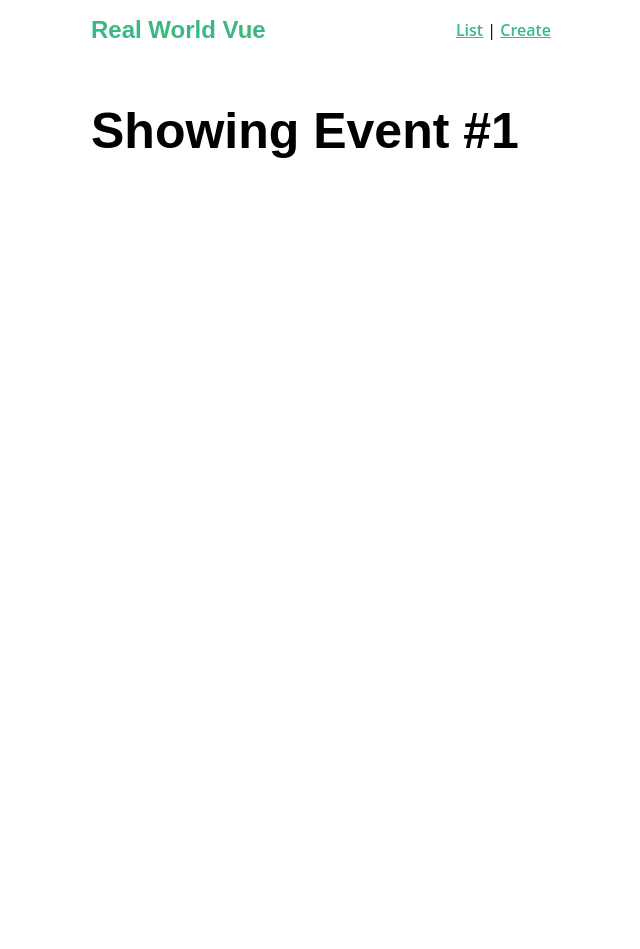
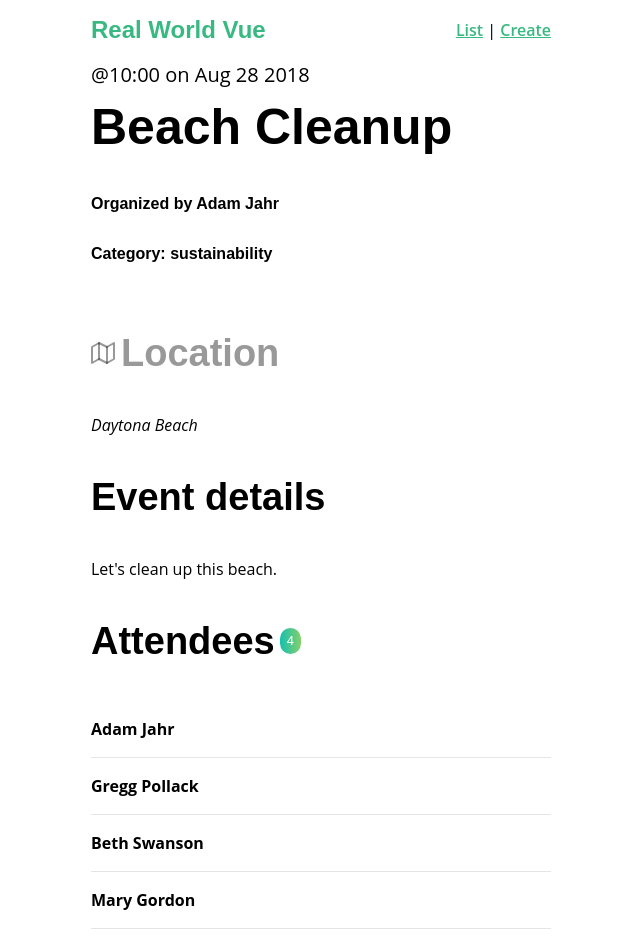
Before and after one commit to eshux/New-Vue, a Vue app: page /event/1 in a window 1280 px wide. Shown: the whole page, without its empty margins (319-959 px from the left). Before the commit the page ends 800 px from the top, so only its background shows below. Built offline with nearby package versions, Linux system fonts and the light colour scheme; data requests are answered from the project's data file.

Commit message:
Add API Event service

```diff
--- /dev/null
+++ b/db.json
@@ -0,0 +1,76 @@
+{
+  "events": [
+    {
+      "id": 1,
+      "title": "Beach Cleanup",
+      "date": "Aug 28 2018",
+      "time": "10:00",
+      "location": "Daytona Beach",
+      "description": "Let's clean up this beach.",
+      "organizer": "Adam Jahr",
+      "category": "sustainability",
+      "attendees": [
+        {
+          "id": "abc123",
+          "name": "Adam Jahr"
+        },
+        {
+          "id": "def456",
+          "name": "Gregg Pollack"
+        },
+        {
+          "id": "ghi789",
+          "name": "Beth Swanson"
+        },
+        {
+          "id": "jkl101",
+          "name": "Mary Gordon"
+        }
+      ]
+    },
+    {
+      "id": 2,
+      "title": "Park Cleanup",
+      "date": "Nov 12 2018",
+      "time": "12:00",
+      "location": "132 N Magnolia Street, Orlando, Florida",
+      "description": "We're going to clean up this park.",
+      "organizer": "Adam Jahr",
+      "category": "nature",
+      "attendees": [
+        {
+          "id": "ghi789",
+          "name": "Beth Swanson"
+        },
+        {
+          "id": "jkl101",
+          "name": "Mary Gordon"
+        }
+      ]
+    },
+    {
+      "id": 3,
+      "title": "Pet Adoption Day",
+      "date": "Dec 2 2018",
+      "time": "12:00",
+      "location": "132 N Magnolia Street, Orlando, Florida",
+      "description": "Help animals find new homes.",
+      "organizer": "Gregg Pollack",
+      "category": "animal welfare",
+      "attendees": [
+        {
+          "id": "abc123",
+          "name": "Adam Jahr"
+        },
+        {
+          "id": "ghi789",
+          "name": "Beth Swanson"
+        },
+        {
+          "id": "jkl101",
+          "name": "Mary Gordon"
+        }
+      ]
+    }
+  ]
+}
--- a/package.json
+++ b/package.json
@@ -8,6 +8,7 @@
     "lint": "vue-cli-service lint"
   },
   "dependencies": {
+    "axios": "^1.6.1",
     "core-js": "^3.8.3",
     "feather-icons": "^4.29.1",
     "lodash": "^4.17.21",
--- a/src/components/BaseIcon.vue
+++ b/src/components/BaseIcon.vue
@@ -1,5 +1,5 @@
 <template>
-  <div>
+  <div class="icon-wrapper">
     <div class="icon-wrapper" v-html="svg"></div>
     <slot></slot>
   </div>
--- a/src/components/EventCard.vue
+++ b/src/components/EventCard.vue
@@ -1,7 +1,7 @@
 <template>
   <router-link
     class="event-link"
-    :to="{ name: 'event-show', params: { id: '1' } }"
+    :to="{ name: 'event-show', params: { id: event.id } }"
   >
     <div class="event-card -shadow">
       <span class="eyebrow">@{{ event.time }} on {{ event.date }}</span>
@@ -13,19 +13,11 @@
 
 <script>
 export default {
+  props: {
+    event: Object
+  },
   data() {
-    return {
-      event: {
-        id: 1,
-        title: 'Beach Cleanup',
-        date: 'Tue May 15 2018',
-        time: '6:00',
-        attendees: [
-          { id: 'abc123', name: 'Adam Jahr' },
-          { id: 'def456', name: 'Gregg Pollack' }
-        ]
-      }
-    };
+    return {};
   }
 };
 </script>
--- /dev/null
+++ b/src/services/EventService.js
@@ -0,0 +1,19 @@
+import axios from 'axios';
+
+const apiClient = axios.create({
+  baseURL: 'http://localhost:3000',
+  withCredentials: false,
+  headers: {
+    Accept: 'application/json',
+    'Content-Type': 'application/json'
+  }
+});
+
+export default {
+  getEvents() {
+    return apiClient.get('/events');
+  },
+  getEvent(id) {
+    return apiClient.get('/events/' + id);
+  }
+};
--- a/src/views/EventListView.vue
+++ b/src/views/EventListView.vue
@@ -1,16 +1,31 @@
 <template>
   <div>
     <h1>Events listing</h1>
-    <EventCard />
+    <EventCard v-for="event in events" :key="event.id" :event="event" />
   </div>
 </template>
 
 <script>
 import EventCard from '@/components/EventCard.vue';
+import EventService from '@/services/EventService';
 
 export default {
   components: {
     EventCard
+  },
+  data() {
+    return {
+      events: []
+    };
+  },
+  created() {
+    EventService.getEvents()
+      .then((response) => {
+        this.events = response.data;
+      })
+      .catch((error) => {
+        console.log('There was an error: ' + error);
+      });
   }
 };
 </script>
--- a/src/views/EventShowView.vue
+++ b/src/views/EventShowView.vue
@@ -1,9 +1,72 @@
 <template>
-  <h1>Showing Event #{{ id }}</h1>
+  <div>
+    <div class="event-header">
+      <span class="eyebrow">@{{ event.time }} on {{ event.date }}</span>
+      <h1 class="title">{{ event.title }}</h1>
+      <h5>Organized by {{ event.organizer }}</h5>
+      <h5>Category: {{ event.category }}</h5>
+    </div>
+    <BaseIcon name="map"><h2>Location</h2></BaseIcon>
+    <address>{{ event.location }}</address>
+    <h2>Event details</h2>
+    <p>{{ event.description }}</p>
+    <h2>
+      Attendees
+      <span class="badge -fill-gradient">{{
+        event.attendees ? event.attendees.length : 0
+      }}</span>
+    </h2>
+    <ul class="list-group">
+      <li
+        v-for="(attendee, index) in event.attendees"
+        :key="index"
+        class="list-item"
+      >
+        <b>{{ attendee.name }}</b>
+      </li>
+    </ul>
+  </div>
 </template>
 
 <script>
+import EventService from '@/services/EventService';
+
 export default {
-  props: ['id']
+  props: ['id'],
+  data() {
+    return {
+      event: {}
+    };
+  },
+  created() {
+    EventService.getEvent(this.id)
+      .then((response) => {
+        this.event = response.data;
+      })
+      .catch((error) => {
+        console.log('There was an error: ' + error);
+      });
+  }
 };
 </script>
+
+<style scoped>
+.location {
+  margin-bottom: 0;
+}
+.location > .icon {
+  margin-left: 10px;
+}
+.event-header > .title {
+  margin: 0;
+}
+.list-group {
+  margin: 0;
+  padding: 0;
+  list-style: none;
+}
+.list-group > .list-item {
+  padding: 1em 0;
+  border-bottom: solid 1px #e5e5e5;
+}
+</style>
```
Also changed, not shown: 1 other file (tests, documents, lock files or other folders).
